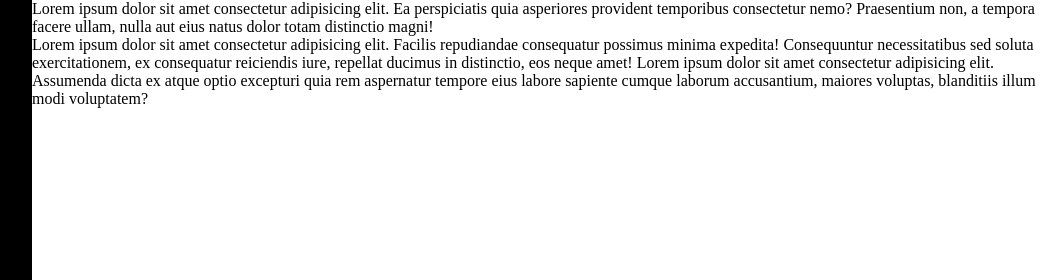
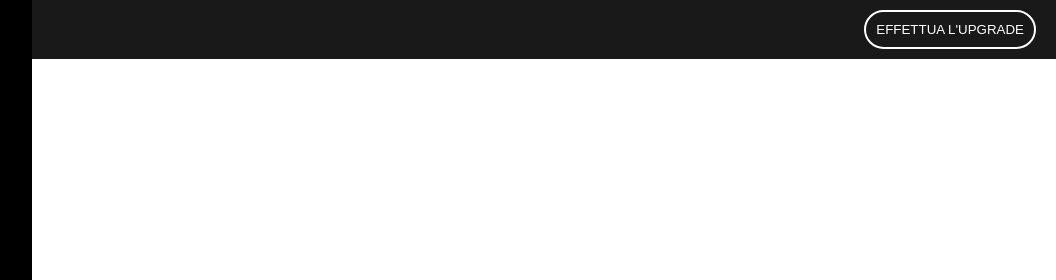
Before and after one commit to Maino24/html-css-spotifyweb, a plain HTML site: page index.html in a window 1280 px wide. Shown: the top 280 px of the page, 224-1280 px from the left. Drawn offline with Linux system fonts and the light colour scheme.

Commit message:
header principale

```diff
--- a/css/style.css
+++ b/css/style.css
@@ -24,6 +24,28 @@
 .container-h-m{
     width: 80%;
 }
+
+  /*HEADER*/
+
+.header{
+    position: sticky;
+    top: 0;
+    display: flex;
+    background-color: rgb(26, 25, 25);
+    padding: 10px 0;
+    padding-right: 20px;
+    justify-content: end;
+}
+
+.b-header{
+    color: white;
+    border: 2px solid white;
+    padding: 10px;
+    background-color: transparent;
+    border-radius: 20px;
+}
+
+  /* COLONNA SINISTRA NERA */
 
 .colonna-sinistra-nera{
     position: fixed;
@@ -87,6 +109,7 @@ li{
 
 }
 
+  /* MAIN */
 
 
 
@@ -94,8 +117,7 @@ li{
 
 
 
-
-
+   /* FOOTER */
 
 .footer{
     position: relative;
--- a/index.html
+++ b/index.html
@@ -14,13 +14,14 @@
     <div class="container-superiore">
         <div class="container-h-m">
             <div class="header">
-                 Lorem ipsum dolor sit amet consectetur adipisicing elit. Ea perspiciatis quia asperiores provident temporibus consectetur nemo? Praesentium non, a tempora facere ullam, nulla aut eius natus dolor totam distinctio magni!
+                 <button class="b-header">EFFETTUA L'UPGRADE</button>
 
             </div>
 
             <div class="main">
-                Lorem ipsum dolor sit amet consectetur adipisicing elit. Facilis repudiandae consequatur possimus minima expedita! Consequuntur necessitatibus sed soluta exercitationem, ex consequatur reiciendis iure, repellat ducimus in distinctio, eos neque amet!
-                Lorem ipsum dolor sit amet consectetur adipisicing elit. Assumenda dicta ex atque optio excepturi quia rem aspernatur tempore eius labore sapiente cumque laborum accusantium, maiores voluptas, blanditiis illum modi voluptatem?
+                <div class="lista-orizzontale">
+
+                </div>
 
             </div>
         </div>
```
